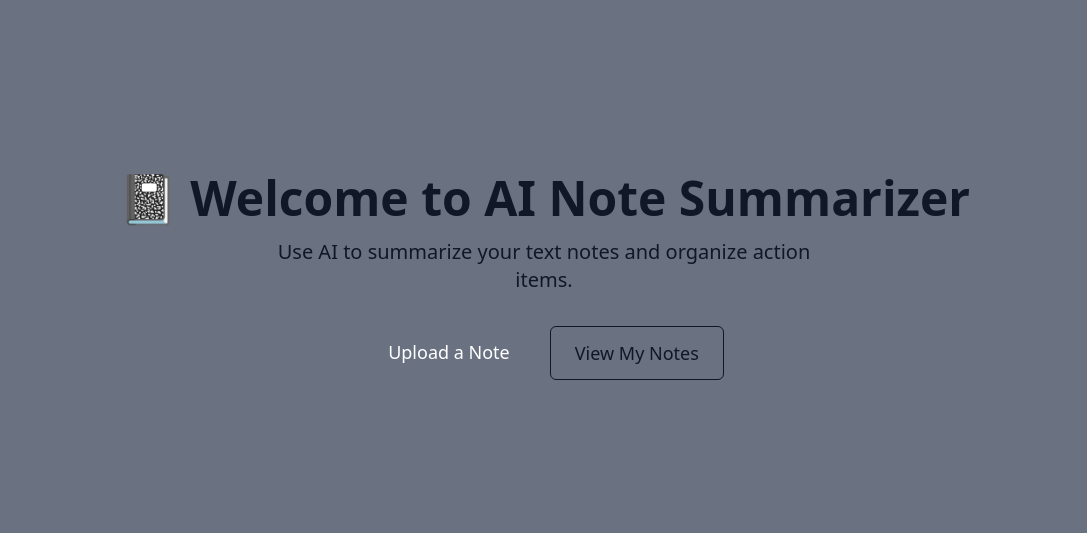
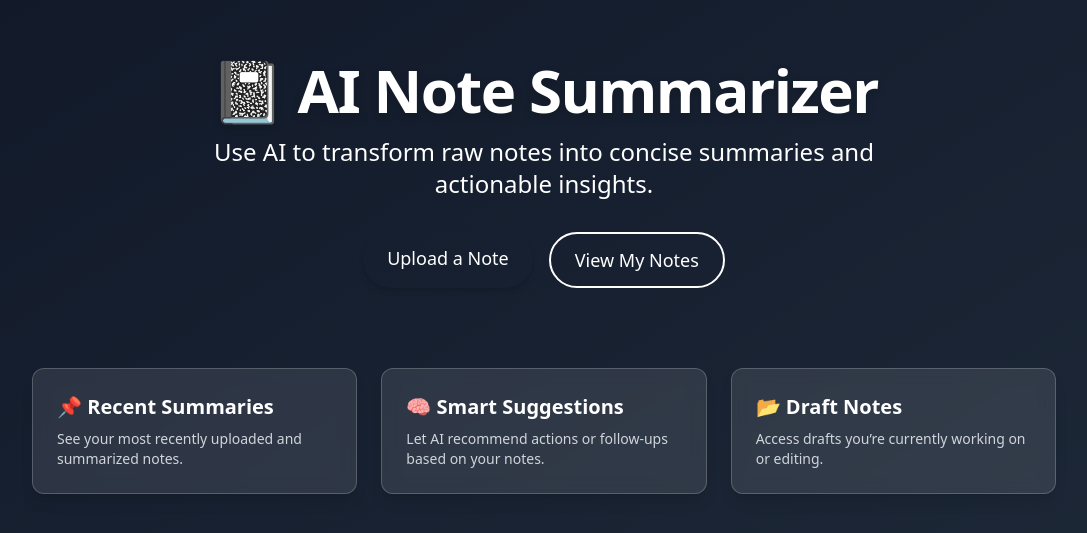
Before and after one commit to cenevan/note-summarizer, a React (Vite) app in the folder frontend/: page / in a window 1280 px wide. Shown: the part 123-656 px from the top of the page, without its empty margins (96-1183 px from the left). Built offline with nearby package versions, Linux system fonts and the light colour scheme.

Commit message:
ui changes

```diff
--- a/frontend/src/App.tsx
+++ b/frontend/src/App.tsx
@@ -11,26 +11,47 @@ function App() {
         <Route
           path="/"
           element={
-            <main className="min-h-screen bg-gray-500 dark:bg-secondary text-gray-900 dark:text-white flex flex-col items-center justify-center px-4">
-              <h1 className="text-4xl sm:text-5xl font-bold text-primary mb-4">
-                📓 Welcome to AI Note Summarizer
-              </h1>
-              <p className="text-lg sm:text-xl text-accent text-center max-w-xl mb-8">
-                Use AI to summarize your text notes and organize action items.
-              </p>
+            <main className="min-h-screen bg-gradient-to-br from-gray-900 via-secondary to-gray-800 text-white flex flex-col items-center justify-center px-6 py-10 space-y-8">
+              <div className="text-center space-y-4">
+                <h1 className="text-5xl sm:text-6xl font-extrabold tracking-tight text-primary drop-shadow-lg">
+                  📓 AI Note Summarizer
+                </h1>
+                <p className="text-xl sm:text-2xl text-accent max-w-2xl mx-auto">
+                  Use AI to transform raw notes into concise summaries and actionable insights.
+                </p>
+              </div>
+
               <div className="flex flex-col sm:flex-row gap-4">
                 <Link
                   to="/upload"
-                  className="px-6 py-3 bg-primary text-white rounded-md text-lg hover:bg-blue-700 transition"
+                  className="relative px-6 py-3 bg-primary text-white font-medium rounded-full text-lg shadow-md hover:bg-blue-600 transition before:absolute before:inset-0 before:-z-10 before:rounded-full before:blur-md before:bg-yellow-400"
                 >
                   Upload a Note
                 </Link>
                 <Link
                   to="/notes"
-                  className="px-6 py-3 border border-primary text-primary rounded-md text-lg hover:bg-gray-700 transition"
+                  className="px-6 py-3 border-2 border-primary text-primary rounded-full text-lg font-medium hover:bg-primary hover:text-white transition"
                 >
                   View My Notes
                 </Link>
+              </div>
+
+              <div className="mt-12 w-full max-w-5xl grid grid-cols-1 sm:grid-cols-2 lg:grid-cols-3 gap-6">
+                {/* Placeholder components for future enhancements */}
+                <div className="bg-white/10 backdrop-blur-sm p-6 rounded-xl border border-white/20 shadow-lg">
+                  <h2 className="text-xl font-semibold mb-2">📌 Recent Summaries</h2>
+                  <p className="text-sm text-gray-300">See your most recently uploaded and summarized notes.</p>
+                </div>
+
+                <div className="bg-white/10 backdrop-blur-sm p-6 rounded-xl border border-white/20 shadow-lg">
+                  <h2 className="text-xl font-semibold mb-2">🧠 Smart Suggestions</h2>
+                  <p className="text-sm text-gray-300">Let AI recommend actions or follow-ups based on your notes.</p>
+                </div>
+
+                <div className="bg-white/10 backdrop-blur-sm p-6 rounded-xl border border-white/20 shadow-lg">
+                  <h2 className="text-xl font-semibold mb-2">📂 Draft Notes</h2>
+                  <p className="text-sm text-gray-300">Access drafts you’re currently working on or editing.</p>
+                </div>
               </div>
             </main>
           }
--- a/frontend/src/pages/DisplayNote.tsx
+++ b/frontend/src/pages/DisplayNote.tsx
@@ -95,10 +95,11 @@ export default function DisplayNote() {
   }
 
   return (
-    <div className="min-h-screen bg-gray-900 text-white text-center p-8 font-sans">
-      <Link to="/notes" className="text-blue-400 hover:underline mb-4 inline-block">
-        ← Back to My Notes
-      </Link>
+    <div className="min-h-screen bg-gradient-to-br from-gray-900 via-secondary to-gray-800 text-white p-8 font-sans flex flex-col items-center space-y-10">
+      <div className="space-x-4 text-lg">
+        <Link to="/" className="text-blue-400 hover:underline">← Home</Link>
+        <Link to="/notes" className="text-blue-400 hover:underline">Back to My Notes</Link>
+      </div>
       {isRenaming ? (
         <div className="flex justify-center items-center gap-2 mb-6">
           <input
@@ -129,7 +130,7 @@ export default function DisplayNote() {
       )}
 
       {tags.length > 0 && (
-        <div className="mb-6 flex flex-wrap justify-center gap-2">
+        <div className="max-w-3xl w-full flex flex-wrap justify-center gap-2">
           {tags.map(tag => (
             <span
               key={tag.id}
@@ -206,9 +207,9 @@ export default function DisplayNote() {
         </div>
       )}
 
-      <div className="max-w-4xl bg-gray-700 mx-auto text-left space-y-8 p-6 rounded-lg shadow-md">
+      <div className="w-full max-w-4xl bg-white/10 backdrop-blur-md border border-white/20 p-6 rounded-xl shadow-lg space-y-8">
         <section>
-          <h2 className="text-xl font-semibold text-accent mb-2">Original Content</h2>
+          <h2 className="text-2xl font-semibold text-primary mb-2">Original Content</h2>
           {isEditing ? (
             <div className="space-y-4">
               <textarea
@@ -237,13 +238,13 @@ export default function DisplayNote() {
                       alert("Failed to update note.");
                     }
                   }}
-                  className="px-4 py-2 bg-green-600 text-white rounded-md"
+                  className="px-5 py-2 rounded-full bg-blue-500 hover:bg-blue-600 text-white transition"
                 >
                   Save
                 </button>
                 <button
                   onClick={() => setIsEditing(false)}
-                  className="px-4 py-2 bg-gray-600 text-white rounded-md"
+                  className="px-5 py-2 rounded-full bg-blue-500 hover:bg-blue-600 text-white transition"
                 >
                   Cancel
                 </button>
@@ -259,7 +260,7 @@ export default function DisplayNote() {
                   setIsEditing(true);
                   setEditedContent(note.content);
                 }}
-                className="mt-4 px-4 py-2 bg-blue-500 hover:bg-blue-600 text-white rounded-md"
+                className="mt-4 px-5 py-2 rounded-full bg-blue-500 hover:bg-blue-600 text-white transition"
               >
                 Edit Original Text
               </button>
@@ -267,17 +268,21 @@ export default function DisplayNote() {
           )}
         </section>
         <section>
-          <h2 className="text-xl font-semibold text-accent mb-2">Summary</h2>
-          <p className="text-gray-300 whitespace-pre-wrap">{note.summary}</p>
+          <h2 className="text-2xl font-semibold text-primary mb-2">Summary</h2>
+          <div className="p-4 bg-gray-800 rounded-md border border-gray-600 text-gray-300 whitespace-pre-wrap">
+            {note.summary}
+          </div>
         </section>
         {note.action_items && (
           <section>
-            <h2 className="text-xl font-semibold text-accent mb-2">Action Items</h2>
-            <ul className="list-disc list-inside text-gray-300 space-y-1">
-              {note.action_items.split("\n").map((item, idx) => (
-                <li key={idx}>{item}</li>
-              ))}
-            </ul>
+            <h2 className="text-2xl font-semibold text-primary mb-2">Action Items</h2>
+            <div className="p-4 bg-gray-800 rounded-md border border-gray-600 text-gray-300 whitespace-pre-wrap">
+              <ul className="list-disc list-inside space-y-1">
+                {note.action_items.split("\n").map((item, idx) => (
+                  <li key={idx}>{item}</li>
+                ))}
+              </ul>
+            </div>
           </section>
         )}
       </div>
--- a/frontend/src/pages/MyNotes.tsx
+++ b/frontend/src/pages/MyNotes.tsx
@@ -47,32 +47,47 @@ export default function MyNotes() {
   };
 
   return (
-    <div className="min-h-screen bg-gray-900 text-white text-center p-8 font-sans">
-      <h1 className="text-4xl font-bold text-primary mb-4">📚 My Notes</h1>
-      <div className="mb-6 space-x-4">
+    <div className="min-h-screen bg-gradient-to-br from-gray-900 via-secondary to-gray-800 text-white p-8 font-sans flex flex-col items-center space-y-10">
+      <h1 className="text-5xl font-extrabold tracking-tight text-primary drop-shadow-lg text-center">
+        📚 My Notes
+      </h1>
+
+      <div className="space-x-4 text-lg">
         <Link to="/" className="text-blue-400 hover:underline">← Back to Home</Link>
         <Link to="/upload" className="text-blue-400 hover:underline">Upload a Note</Link>
       </div>
 
-      <div className="mb-4">
+      <div>
         <button
           onClick={() => setFiltering(!filtering)}
-          className="bg-blue-600 hover:bg-blue-700 text-white font-semibold py-2 px-4 rounded"
+          className="px-6 py-2 rounded-full bg-primary text-white font-semibold hover:bg-blue-600 transition"
         >
           {filtering ? "Hide Filter" : "Filter by Tags"}
         </button>
       </div>
 
       {filtering && (
-        <div className="mb-6 border border-gray-400 bg-gray-800 p-4 rounded">
+        <div className="w-full max-w-3xl border border-gray-400 bg-white/10 backdrop-blur-md p-6 rounded-xl shadow-md mt-4">
           <TagSelector selectedTags={selectedTags} setSelectedTags={setSelectedTags} />
         </div>
       )}
 
       {notes.length === 0 ? (
-        <p>No notes found.</p>
+        <div className="mt-12 bg-white/5 backdrop-blur-sm border border-white/10 p-8 rounded-xl shadow-md max-w-xl text-center">
+          <div className="text-6xl mb-4">🗒️</div>
+          <h2 className="text-2xl font-semibold text-white mb-2">No Notes Yet</h2>
+          <p className="text-gray-300 mb-4">
+            It looks like you haven’t uploaded any notes. Let’s get started!
+          </p>
+          <Link
+            to="/upload"
+            className="inline-block px-5 py-2 rounded-full bg-primary text-white hover:bg-blue-600 transition font-medium text-lg"
+          >
+            Upload Your First Note
+          </Link>
+        </div>
       ) : (
-        <div className="grid grid-cols-1 sm:grid-cols-2 lg:grid-cols-3 gap-6">
+        <div className="grid grid-cols-1 sm:grid-cols-2 lg:grid-cols-3 gap-6 max-w-6xl w-full">
           {notes.map((note) => (
             <NoteCard
               noteId={note.id}
--- a/frontend/src/pages/UploadPage.tsx
+++ b/frontend/src/pages/UploadPage.tsx
@@ -75,18 +75,20 @@ export default function UploadPage() {
   };
 
   return (
-    <div className="min-h-screen bg-gray-900 text-white text-center p-8 font-sans flex flex-col items-center justify-center">
-      <h1 className="text-4xl font-bold text-primary mb-4">📝 Upload a Note</h1>
+    <div className="min-h-screen bg-gradient-to-br from-gray-900 via-secondary to-gray-800 text-white p-8 font-sans flex flex-col items-center space-y-10">
+      <h1 className="text-5xl font-extrabold tracking-tight text-primary drop-shadow-lg text-center">
+        📝 Upload a Note
+      </h1>
 
-      <div className="mb-6 space-x-4">
+      <div className="space-x-4 text-lg">
         <Link to="/" className="text-blue-400 hover:underline">← Back to Home</Link>
         <Link to="/notes" className="text-blue-400 hover:underline">View My Notes</Link>
       </div>
 
-      <div className="mb-4">
+      <div className="flex flex-col items-center space-y-6 bg-white/10 backdrop-blur-md p-6 rounded-xl shadow-md border border-white/20 w-full max-w-2xl">
         <label
           htmlFor="file-upload"
-          className="inline-block cursor-pointer px-4 py-2 bg-gray-800 text-white border border-gray-500 rounded-md hover:bg-gray-700"
+          className="cursor-pointer px-5 py-3 bg-gray-800 text-white border border-gray-500 rounded-full hover:bg-gray-700"
         >
           📁 Select a Note File
         </label>
@@ -97,8 +99,7 @@ export default function UploadPage() {
           onChange={(e) => setFile(e.target.files?.[0] || null)}
           className="hidden"
         />
-        {file && <p className="mt-2 text-sm text-gray-300">Selected file: {file.name}</p>}
-      </div>
+        {file && <p className="text-sm text-gray-300">Selected file: {file.name}</p>}
 
         <ActionItemToggle
           includeActionItems={includeActionItems}
@@ -108,19 +109,19 @@ export default function UploadPage() {
         <button
           onClick={handleUpload}
           disabled={!file || loading}
-        className={`px-6 py-2 rounded-md text-white transition ${
+          className={`px-6 py-2 rounded-full text-white transition font-semibold ${
             loading || !file
               ? "bg-blue-300 cursor-not-allowed"
-            : "bg-blue-300 hover:bg-blue-700"
+              : "bg-primary hover:bg-blue-600"
           }`}
         >
           {loading ? "Summarizing..." : "Upload & Summarize"}
         </button>
 
         {error && <p className="text-red-500 mt-4">{error}</p>}
+      </div>
 
       {result && (
-        console.log("Result:", result),
         <>
           <div className="mt-8 max-w-xl w-full shadow-lg shadow-blue-500/50 rounded-lg">
             <NoteCard
@@ -129,16 +130,14 @@ export default function UploadPage() {
               summary={result.summary}
               actionItems={result.action_items}
               tagsProp={selectedTags}
-              onDelete={
-                async (id: number) => {
+              onDelete={async (id: number) => {
                 const res = await fetch(`http://localhost:8000/notes/${id}`, { method: 'DELETE' });
                 if (res.ok) {
                   setResult(null);
                 } else {
                   alert("Failed to delete note.");
                 }
-                }
-              }
+              }}
               expandLink={`/notes/${result.id}`}
             />
           </div>
@@ -174,6 +173,22 @@ export default function UploadPage() {
           </div>
         </div>
       )}
+
+      {/* Future Enhancements Section */}
+      <div className="grid grid-cols-1 sm:grid-cols-2 lg:grid-cols-3 gap-6 max-w-6xl w-full mt-14">
+        <div className="bg-white/10 p-6 rounded-xl border border-white/20 shadow-lg">
+          <h2 className="text-xl font-semibold mb-2">📈 Upload History</h2>
+          <p className="text-sm text-gray-300">Track notes you’ve previously uploaded and summarized.</p>
+        </div>
+        <div className="bg-white/10 p-6 rounded-xl border border-white/20 shadow-lg">
+          <h2 className="text-xl font-semibold mb-2">💡 Tips for Better Summaries</h2>
+          <p className="text-sm text-gray-300">Learn how to write notes that generate clearer summaries and actions.</p>
+        </div>
+        <div className="bg-white/10 p-6 rounded-xl border border-white/20 shadow-lg">
+          <h2 className="text-xl font-semibold mb-2">✍️ Coming Soon: Drafting Workspace</h2>
+          <p className="text-sm text-gray-300">Use context-aware AI to write and improve notes directly in the app.</p>
+        </div>
+      </div>
     </div>
   );
 }
```
Lines whose indentation alone changed are shown as unchanged.
